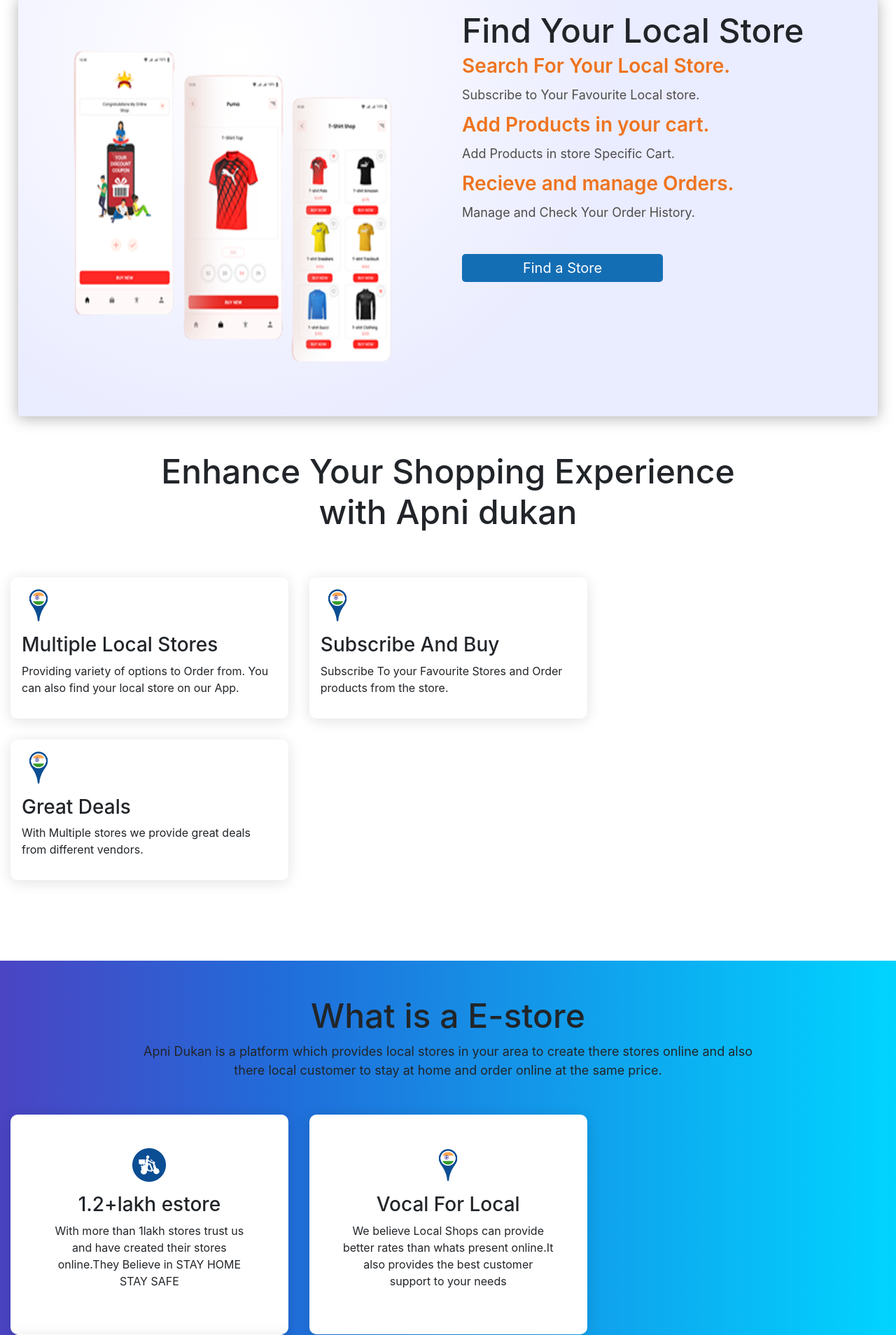
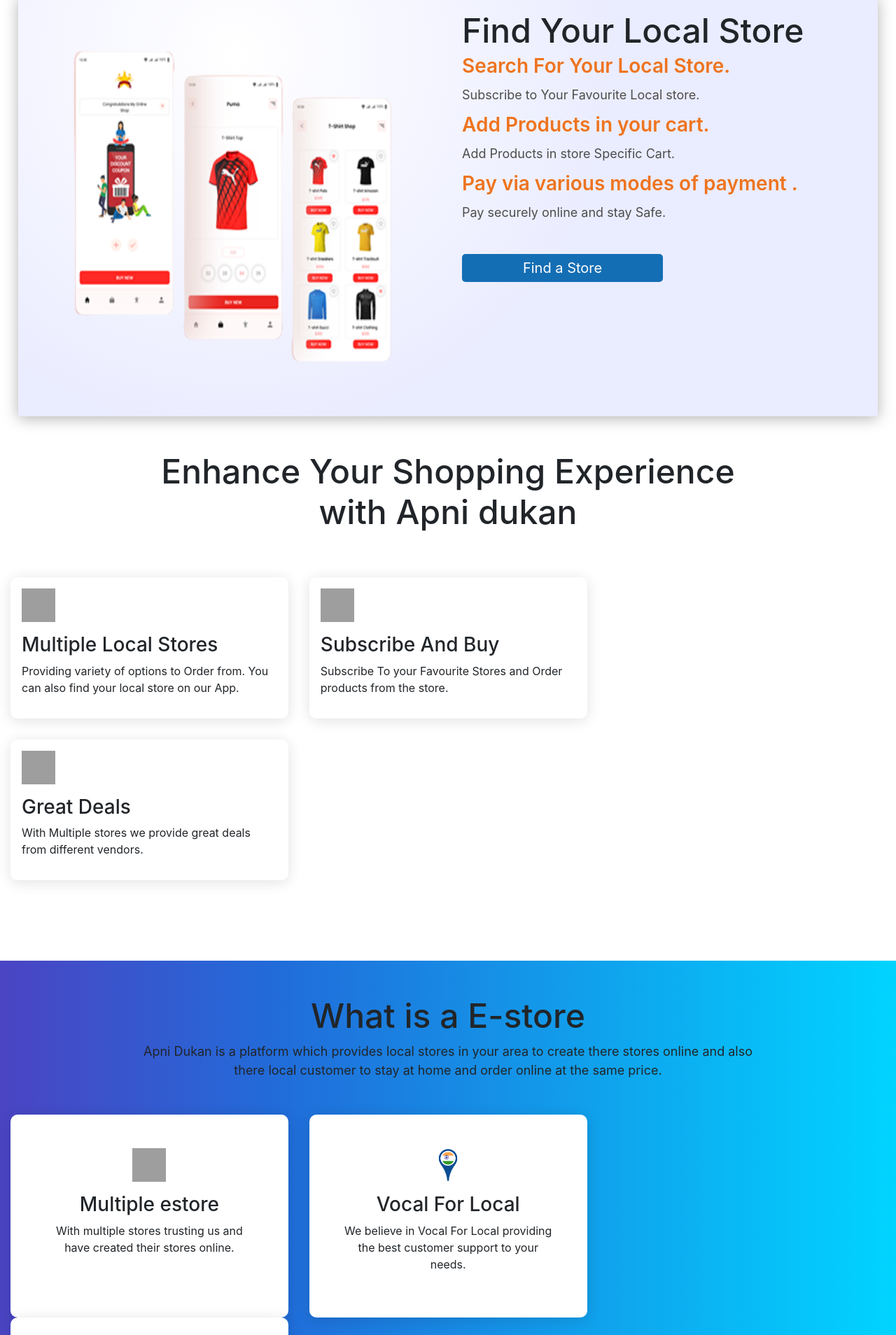
Before and after one commit to shikshartin-coder/storestreak, a Django app: page / in a window 1280 px wide. Shown: the part 625-2533 px from the top of the page at 70% size. Run offline with Django 3.2, Linux system fonts and the light colour scheme; some libraries are stand-ins or nearby versions; grey boxes are pictures that could not be loaded.

Commit message:
Add files via upload

```diff
--- a/management_system/templates/landing_website/homepage.html
+++ b/management_system/templates/landing_website/homepage.html
@@ -77,8 +77,8 @@
                         <p>Subscribe to Your Favourite Local store.</p>
                         <h3>Add Products in your cart.</h3>
                         <p>Add Products in store Specific Cart.</p>
-                        <h3>Recieve and manage Orders.</h3>
-                        <p>Manage and Check Your Order History.</p>
+                        <h3>Pay via various modes of payment .</h3>
+                        <p>Pay securely online and stay Safe.</p>
                         <a href=""><button class="Find a Store">Find a Store</button></a>
                     </div>
                 </div>
@@ -94,7 +94,7 @@
             <div class="homepage_fifth_tools">
                 <div class="tools_card">
                     <div class="tools_img">
-                        <img src="{% static './images/fact2.png' %}">
+                        <img src="{% static './images/multiple_estore.png' %}">
                     </div>
                     <div class="tools_text">
                         <h3>Multiple Local Stores</h3>
@@ -103,7 +103,7 @@
                 </div>
                 <div class="tools_card">
                     <div class="tools_img">
-                        <img src="{% static './images/fact2.png' %}">
+                        <img src="{% static './images/sub.png' %}">
                     </div>
                     <div class="tools_text">
                         <h3>Subscribe And Buy</h3>
@@ -112,7 +112,7 @@
                 </div>
                 <div class="tools_card">
                     <div class="tools_img">
-                        <img src="{% static './images/fact2.png' %}">
+                        <img src="{% static './images/deals.png' %}">
                     </div>
                     <div class="tools_text">
                         <h3>Great Deals</h3>
@@ -132,11 +132,11 @@
             <div class="homepage_third_facts">
                 <div class="facts_card">
                     <div class="facts_img">
-                        <img src="{% static './images/fact1.png' %}">
+                        <img src="{% static './images/multiple_estore.png' %}">
                     </div>
                     <div class="facts_text">
-                        <h3>1.2+lakh estore</h3>
-                        <p>With more than 1lakh stores trust us and have created their stores online.They Believe in STAY HOME STAY SAFE</p>
+                        <h3>Multiple estore</h3>
+                        <p>With multiple stores trusting us and have created their stores online.</p>
                     </div>
                 </div>
                 <div class="facts_card">
@@ -145,16 +145,16 @@
                     </div>
                     <div class="facts_text">
                         <h3>Vocal For Local</h3>
-                        <p>We believe Local Shops can provide better rates than whats present online.It also provides the best customer support to your needs</p>
+                        <p>We believe in Vocal For Local providing the best customer support to your needs.</p>
                     </div>
                 </div>
                 <div class="facts_card">
                     <div class="facts_img">
-                        <img src="{% static './images/fact1.png' %}">
+                        <img src="{% static './images/atbharat.png' %}">
                     </div>
                     <div class="facts_text">
                         <h3>Atma Nirbhar Bharat</h3>
-                        <p>We nurture rural entrepreneurs who inturn create local level jobs. Mission is to create 2M jobs in Bharat. The real Aatma Nirbharta. </p>
+                        <p>We nurture rural entrepreneurs who inturn create there business online. The real Aatma Nirbharta. </p>
                     </div>
                 </div>
             </div>
@@ -172,12 +172,12 @@
                         <div class="homepage_services_heading">
                             <h1>Create Your E-store</h1>
                         </div>
-                        <h3>Create your online business profile.</h3>
-                        <p>Firstly, you need to set your business name, business category and you will get a custom link of your store in less than 10 seconds.</p>
-                        <h3>Start listing your products.</h3>
-                        <p>Create different catalogues and add products, set prices, delivery fees and allow your customers to check everything in simple way.</p>
-                        <h3>Start selling on social media.</h3>
-                        <p>Share your store link with your customers on WhatsApp, Facebook, Twitter, Instagram and start accepting orders from them online.</p>
+                        <h3>Fill out the Contact Us Form.</h3>
+                        <p>Please fill out the contact us form for your e-store.</p>
+                        <h3>Contact with Customer executive.</h3>
+                        <p>Our customer executive will reach out to you for a Demo.</p>
+                        <h3>Get your E-store within 24hrs.</h3>
+                        <p>Once you confirm us you will get your estore within 24hrs.</p>
                         <a href="{% url 'contact' %}"><button class="Get Started">Create Your E-Store Now</button></a>
                     </div>
                 </div>
@@ -195,7 +195,7 @@
             <div class="homepage_fifth_tools">
                 <div class="tools_card">
                     <div class="tools_img">
-                        <img src="{% static './images/fact2.png' %}">
+                        <img src="{% static './images/order.png' %}">
                     </div>
                     <div class="tools_text">
                         <h3>Simple order management</h3>
@@ -204,7 +204,7 @@
                 </div>
                 <div class="tools_card">
                     <div class="tools_img">
-                        <img src="{% static './images/fact2.png' %}">
+                        <img src="{% static './images/seo.png' %}">
                     </div>
                     <div class="tools_text">
                         <h3>SEO Ready</h3>
@@ -213,11 +213,38 @@
                 </div>
                 <div class="tools_card">
                     <div class="tools_img">
-                        <img src="{% static './images/fact2.png' %}">
+                        <img src="{% static './images/call.png' %}">
                     </div>
                     <div class="tools_text">
                         <h3>Customer call support</h3>
                         <p>With our 24x7 customer support, we never miss a chance to hear your queries.</p>
+                    </div>
+                </div>
+                 <div class="tools_card">
+                    <div class="tools_img">
+                        <img src="{% static './images/delivery.png' %}">
+                    </div>
+                    <div class="tools_text">
+                        <h3>Deliver Charges</h3>
+                        <p>Charge a flat ,free or dynamic delivery fee on orders amount.</p>
+                    </div>
+                </div>
+                 <div class="tools_card">
+                    <div class="tools_img">
+                        <img src="{% static './images/list.png' %}">
+                    </div>
+                    <div class="tools_text">
+                        <h3>Customer List</h3>
+                        <p>With your huge customer list,showcase your customer base to the growing world.</p>
+                    </div>
+                </div>
+                 <div class="tools_card">
+                    <div class="tools_img">
+                        <img src="{% static './images/online.png' %}">
+                    </div>
+                    <div class="tools_text">
+                        <h3>Online Payments</h3>
+                        <p>Accept payments via debit/credit card, UPI, wallet, etc. through online payment.</p>
                     </div>
                 </div>
 
```
